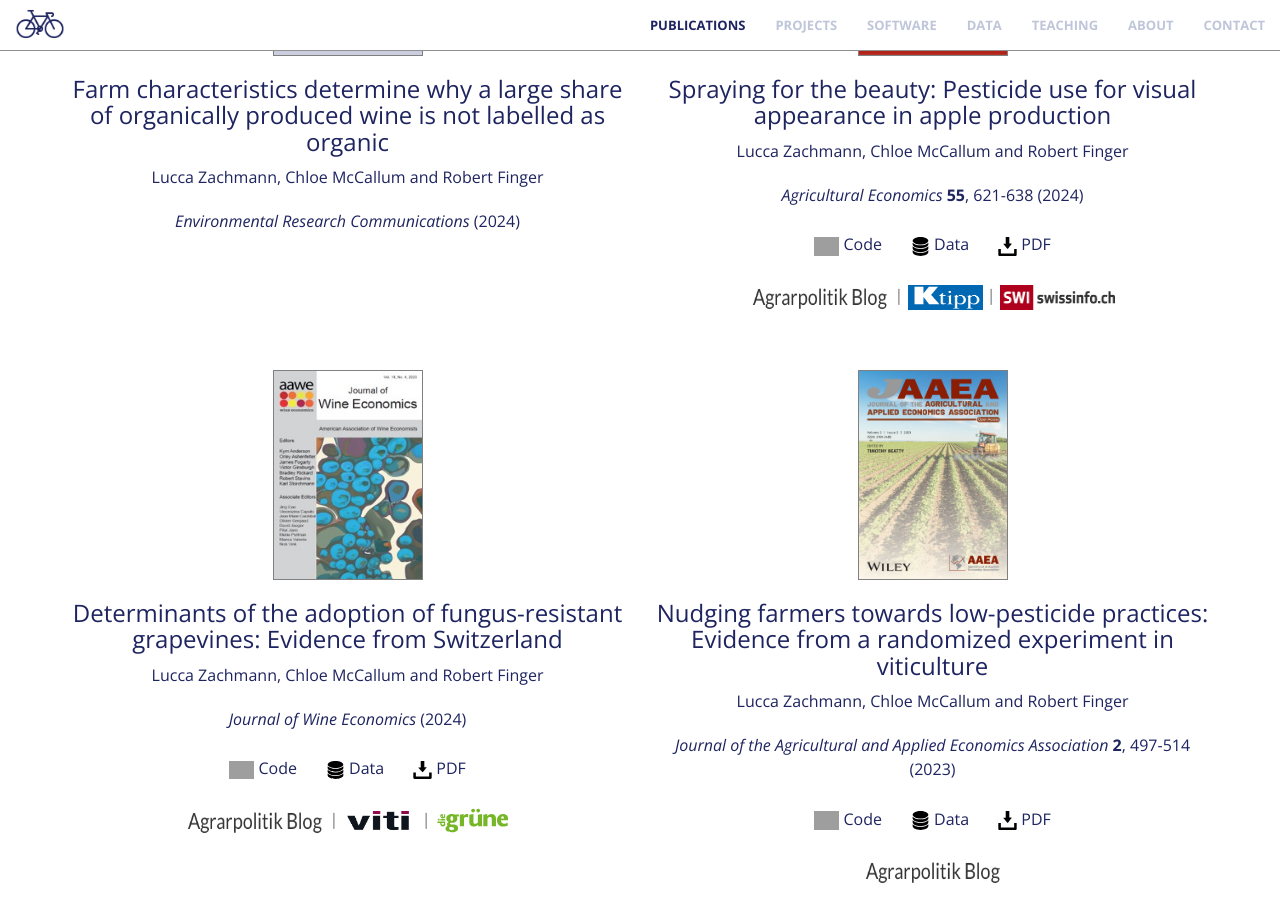
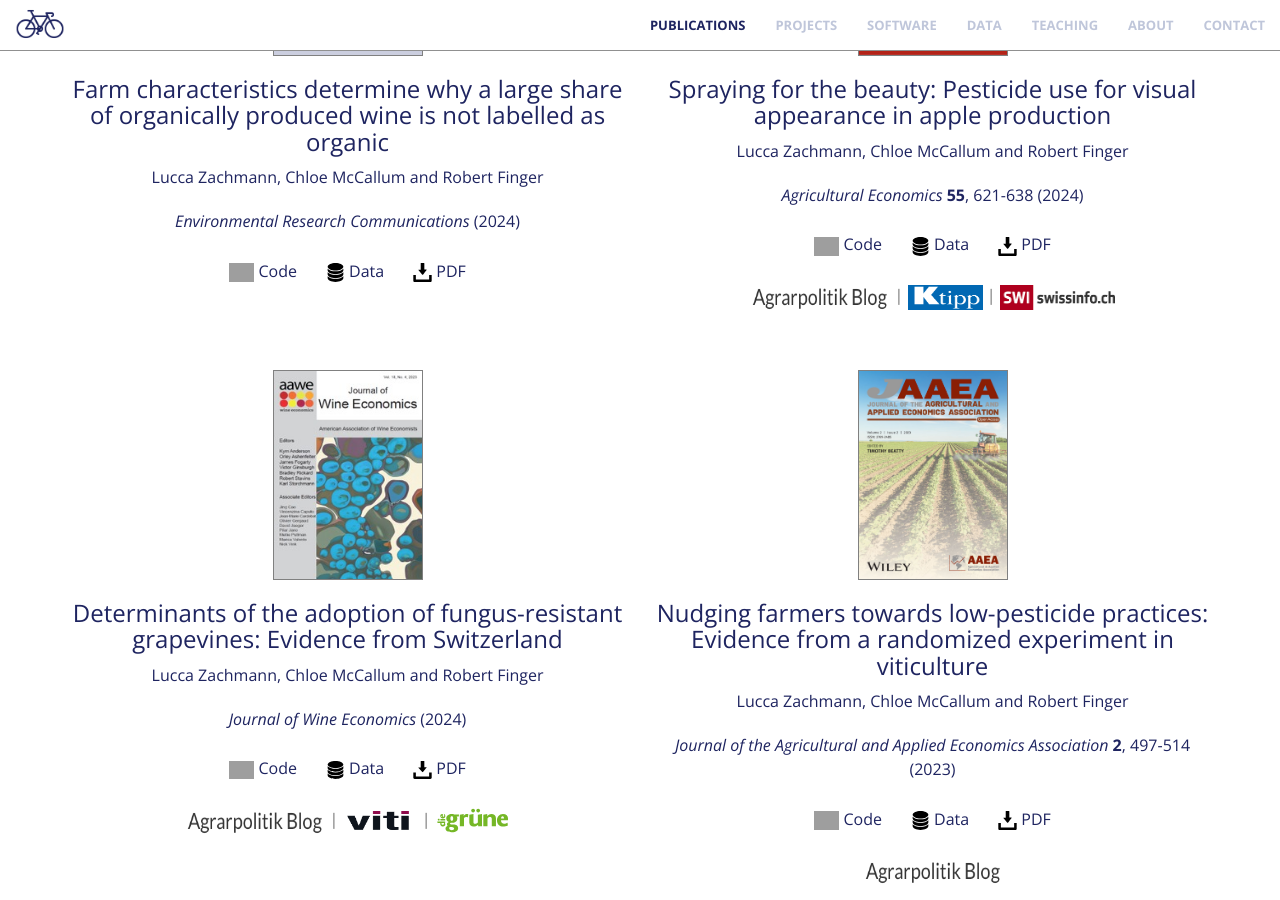
Before and after one commit to luccalino/luccalino.github.io, a Jekyll site: the page built from index.html, in a window 1280 px wide and 900 px high, scrolled down 1230 px. Built offline with Jekyll 4.4.1, drawn with Linux system fonts in a browser that asks for light colours; nearby versions of some CDN libraries; grey boxes are pictures that could not be loaded.

Commit message:
Update publications.html

```diff
--- a/_includes/publications.html
+++ b/_includes/publications.html
@@ -15,6 +15,9 @@
                       <h3 style="color:#1E2460;">Farm characteristics determine why a large share of organically produced wine is not labelled as organic</h3>
                       <p class="text-muted" style="color:#1E2460;">Lucca Zachmann, Chloe McCallum and Robert Finger</p>
                       <p class="text-muted" style="color:#1E2460;"><i>Environmental Research Communications</i> (2024)</p>
+                      <p style="margin-bottom:0.15cm;"></p>
+                      <p class="text-muted" style="color:#1E2460;"><a href="" target="_blank"><i><img src="img/logo/github-icon-1-logo-svgrepo-com.svg" style="cursor:pointer; height:0.5cm; weight: 0.5cm;"></i></a> Code &nbsp; &nbsp; &nbsp; <a href="https://www.research-collection.ethz.ch/handle/20.500.11850/671067" target="_blank"><i><img src="img/logo/data-storage-device-svgrepo-com.svg" style="cursor:pointer; height:0.5cm; weight: 0.5cm;"></i></a> Data &nbsp; &nbsp; &nbsp; <a href="https://iopscience.iop.org/article/10.1088/2515-7620/ad9383/pdf" target="_blank"><i><img src="img/logo/download-button-svgrepo-com.svg" style="cursor:pointer; height:0.5cm; weight: 0.5cm;"></i></a> PDF </p>
+                    <p style="margin-bottom:0.15cm;"></p>
                <p style="margin-bottom:1cm;"></p>
            </div>
            <div class="col-md-6 mb-4 text-center d-flex align-items-stretch">
```
